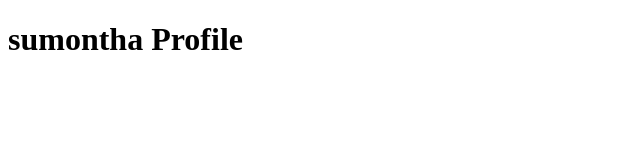
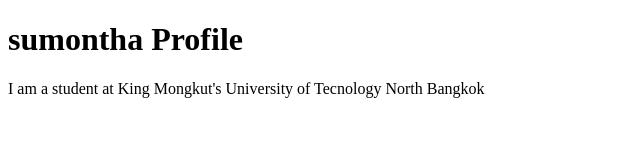
Before and after one commit to sumonthaa/github-desktop-project, a plain HTML site: page index.html in a window 1280 px wide. Shown: the whole page, without its empty margins (0-640 px from the left). Drawn offline with Linux system fonts and the light colour scheme.

Commit message:
Update index.html

```diff
--- a/index.html
+++ b/index.html
@@ -7,5 +7,7 @@
 </head>
 <body>
     <h1>sumontha Profile</h1>
+    <p>I am a student at King Mongkut's University of
+        Tecnology North Bangkok</p>
 </body>
 </html>
```
